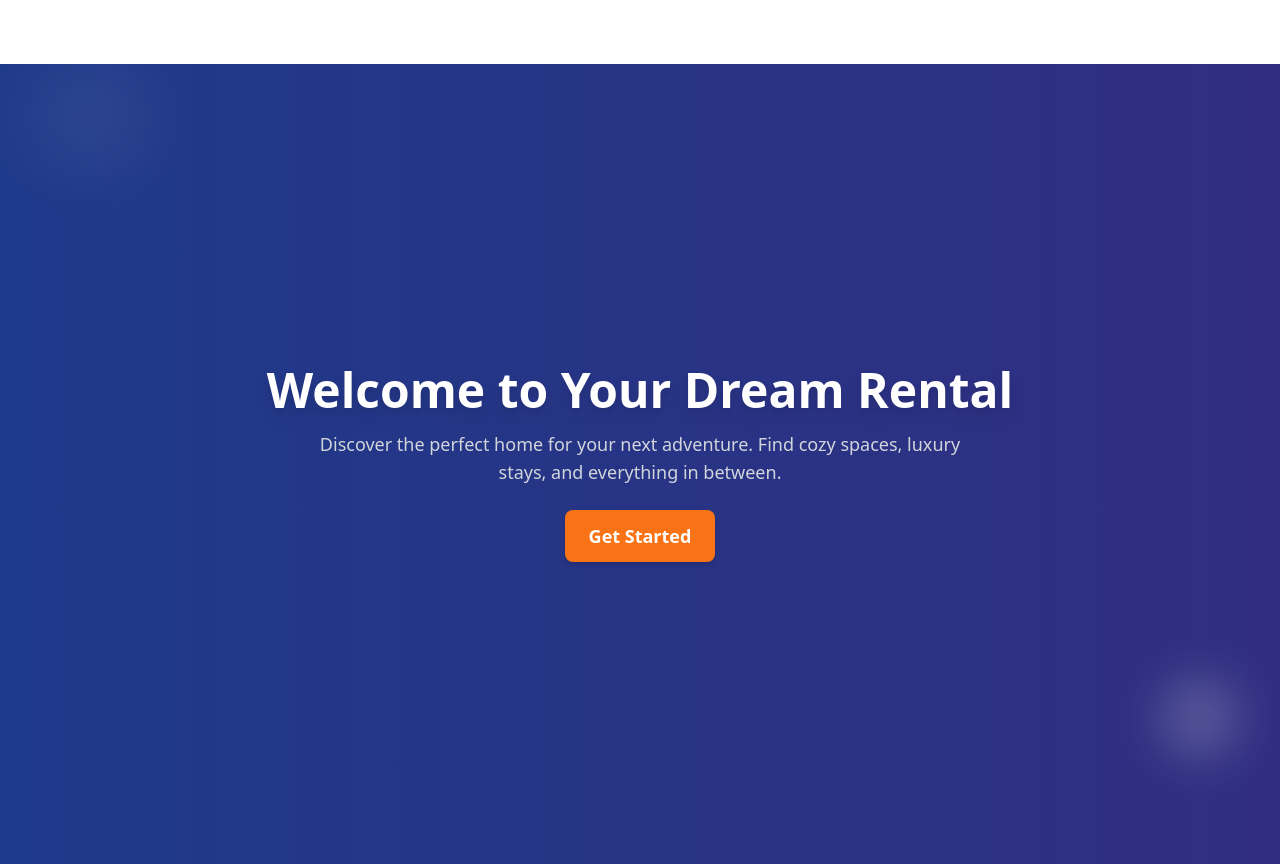
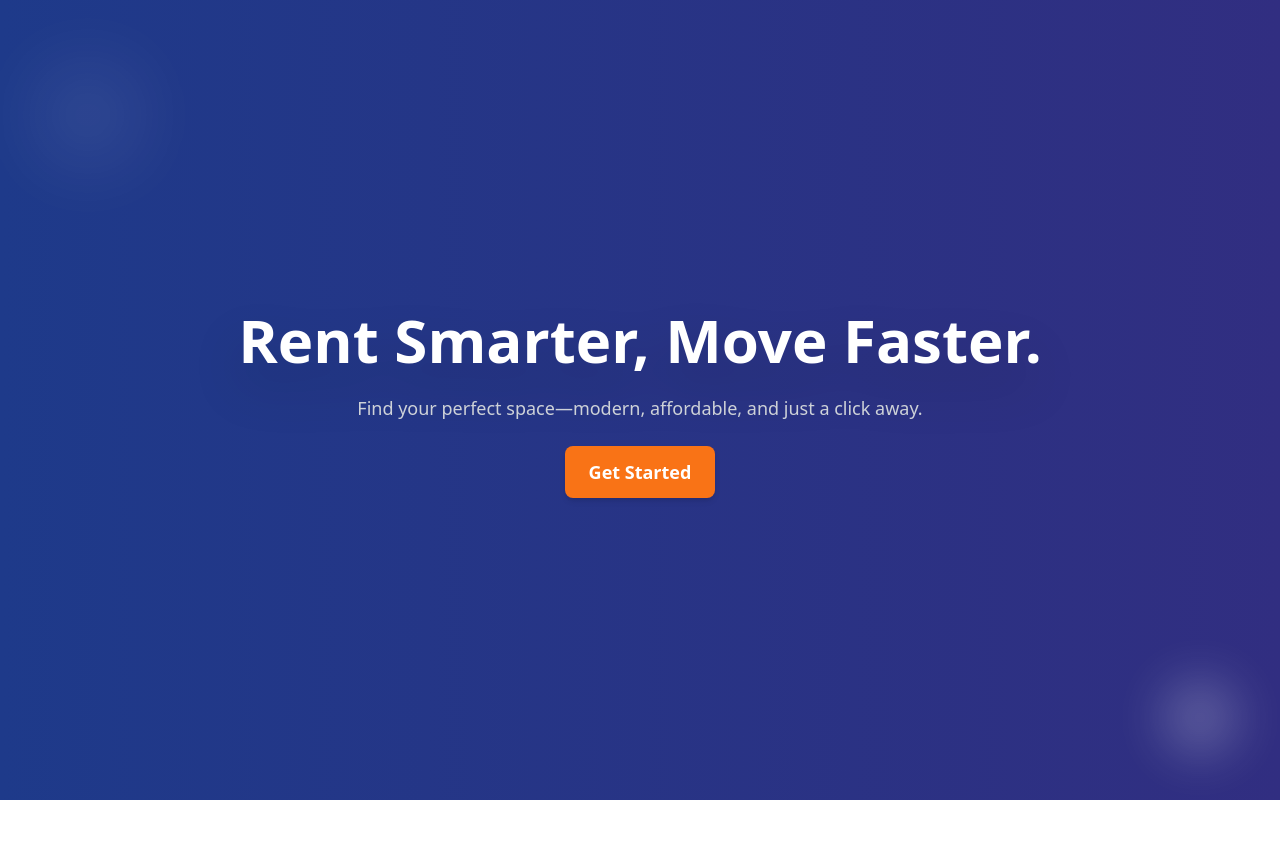
Before and after one commit to kenmentor/agent-with-me-frountend, a Next.js app: page / in a window 1280 px wide. After the commit the page ends 800 px from the top, so only its background shows below. Built offline with nearby package versions, Linux system fonts and the light colour scheme.

Commit message:
change the default body style

```diff
--- a/src/app/Login/page.tsx
+++ b/src/app/Login/page.tsx
@@ -18,7 +18,7 @@ const Login: React.FC = () => {
     setError("");
 
     try {
-      const res = await fetch("https://agent-with-me-backend.onrender.com/login", {
+      const res = await fetch("https://agent-with-me-backend.onrender.com/v1/login", {
         method: "POST",
         body: JSON.stringify(form),
         headers: { "Content-Type": "application/json" },
--- a/src/app/Signup/page.tsx
+++ b/src/app/Signup/page.tsx
@@ -27,7 +27,7 @@ const SignupPage: React.FC = () => {
       return;
     }
 
-    fetch("https://agent-with-me-backend.onrender.com/signup", {
+    fetch("https://agent-with-me-backend.onrender.com/v1/signup", {
       method: "POST",
       body: JSON.stringify({
         email: form.email,
--- a/src/app/[resourceId]/resource-details/page.tsx
+++ b/src/app/[resourceId]/resource-details/page.tsx
@@ -78,7 +78,7 @@ const RentalPage: React.FC = () => {
   };
   async function getdata (){
     try{
-      const res = await fetch(`https://agent-with-me-backend.onrender.com/${resourceId}`)
+      const res = await fetch(`https://agent-with-me-backend.onrender.com/v1/${resourceId}`)
       const result = await res.json();
       await setdata(result)
 
--- a/src/app/globals.css
+++ b/src/app/globals.css
@@ -4,7 +4,7 @@
 
 /* Light Mode (Default) */
 body {
-  @apply font-sans bg-white text-gray-900 pt-16; /* Light background & dark text */
+  @apply font-sans bg-white text-gray-900 ; /* Light background & dark text */
 }
 
 a {
--- a/src/app/homepage/page.tsx
+++ b/src/app/homepage/page.tsx
@@ -36,7 +36,7 @@ const Page: React.FC = () => {
         setLoading(true);
         setError(false);
         const res = await fetch(
-          `https://agent-with-me-backend.onrender.com/resources?keyword=${encodeURIComponent(
+          `https://agent-with-me-backend.onrender.com/v1/resources?keyword=${encodeURIComponent(
             keyword.searchWord
           )}&category=${encodeURIComponent(keyword.category.join())}`
         );
@@ -56,7 +56,7 @@ const Page: React.FC = () => {
 
   return (
     <>
-    <div className="min-h-screen bg-gray-50 text-gray-900">
+    <div className="min-h-screen bg-gray-50 text-gray-900 pt-16" >
       {/* Header Section */}
       <motion.header
         className="px-6 py-8 bg-blue-600 shadow-md text-white text-center"
--- a/src/app/page.tsx
+++ b/src/app/page.tsx
@@ -10,13 +10,14 @@ const Page = () => {
     <div className="h-screen flex flex-col items-center justify-center bg-gradient-to-r from-blue-900 to-indigo-900 text-white text-center p-6">
       {/* Animated Heading */}
       <motion.h1
-        initial={{ opacity: 0, y: -50 }}
-        animate={{ opacity: 1, y: 0 }}
-        transition={{ duration: 1 }}
-        className="text-5xl font-bold mb-4 drop-shadow-lg"
-      >
-        Welcome to Your Dream Rental
-      </motion.h1>
+  initial={{ opacity: 0, y: -50 }}
+  animate={{ opacity: 1, y: 0 }}
+  transition={{ duration: 1 }}
+  className="text-6xl font-extrabold mb-4 drop-shadow-2xl text-center leading-tight"
+>
+  Rent Smarter, Move Faster.
+</motion.h1>
+
 
       {/* Subtext */}
       <motion.p
@@ -25,7 +26,7 @@ const Page = () => {
         transition={{ duration: 1.2, delay: 0.3 }}
         className="text-lg max-w-2xl mx-auto text-gray-300"
       >
-        Discover the perfect home for your next adventure. Find cozy spaces, luxury stays, and everything in between.
+       Find your perfect space—modern, affordable, and just a click away.
       </motion.p>
 
       {/* Call to Action Button */}
--- a/src/components/Upload1.tsx
+++ b/src/components/Upload1.tsx
@@ -65,7 +65,7 @@ const UploadWizard = () => {
     });
 
 
-    fetch("http://localhost:3001/upload",{
+    fetch("http://localhost:3001/v1/upload",{
       method:"POST",
       body:data
     })
```
